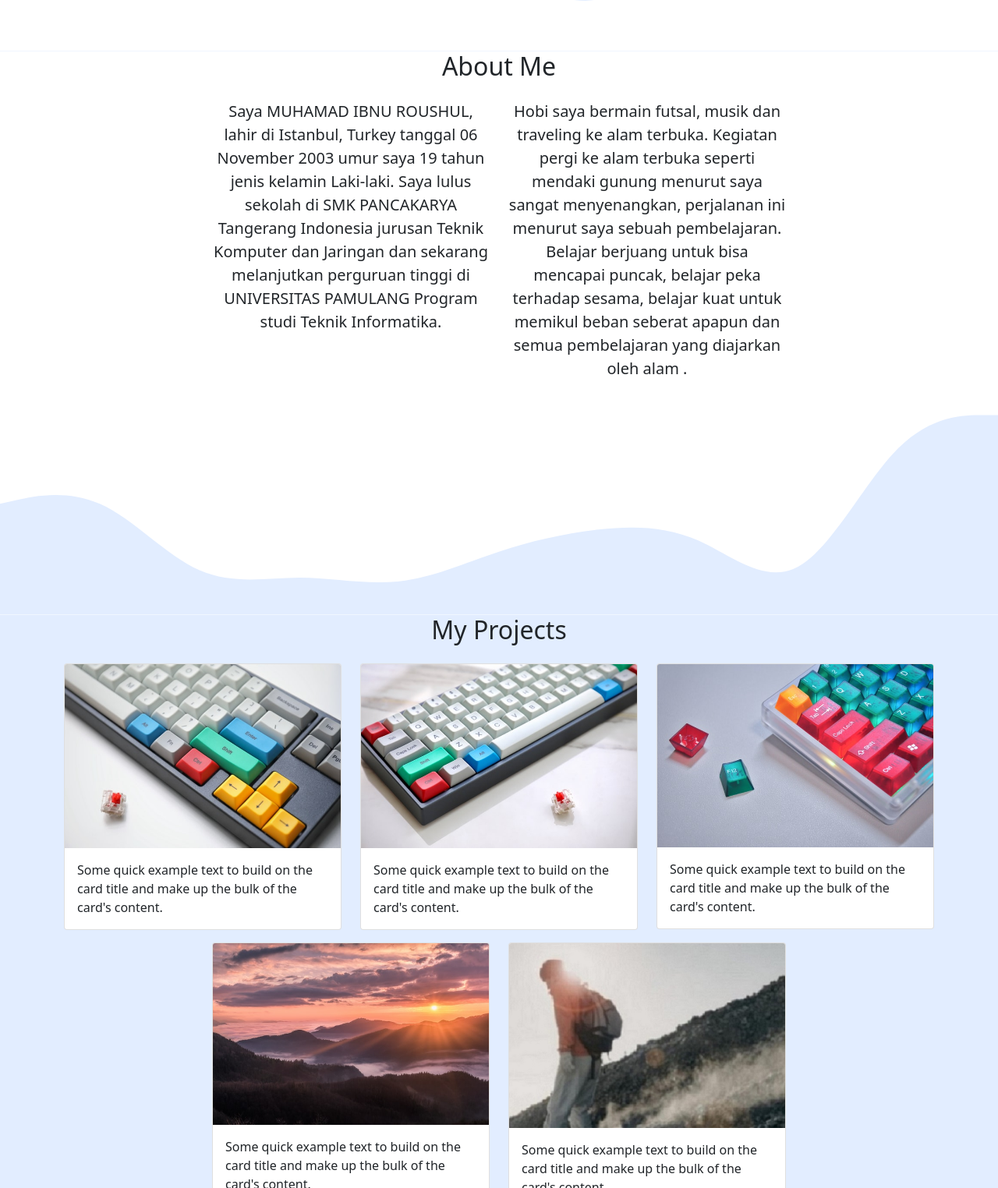
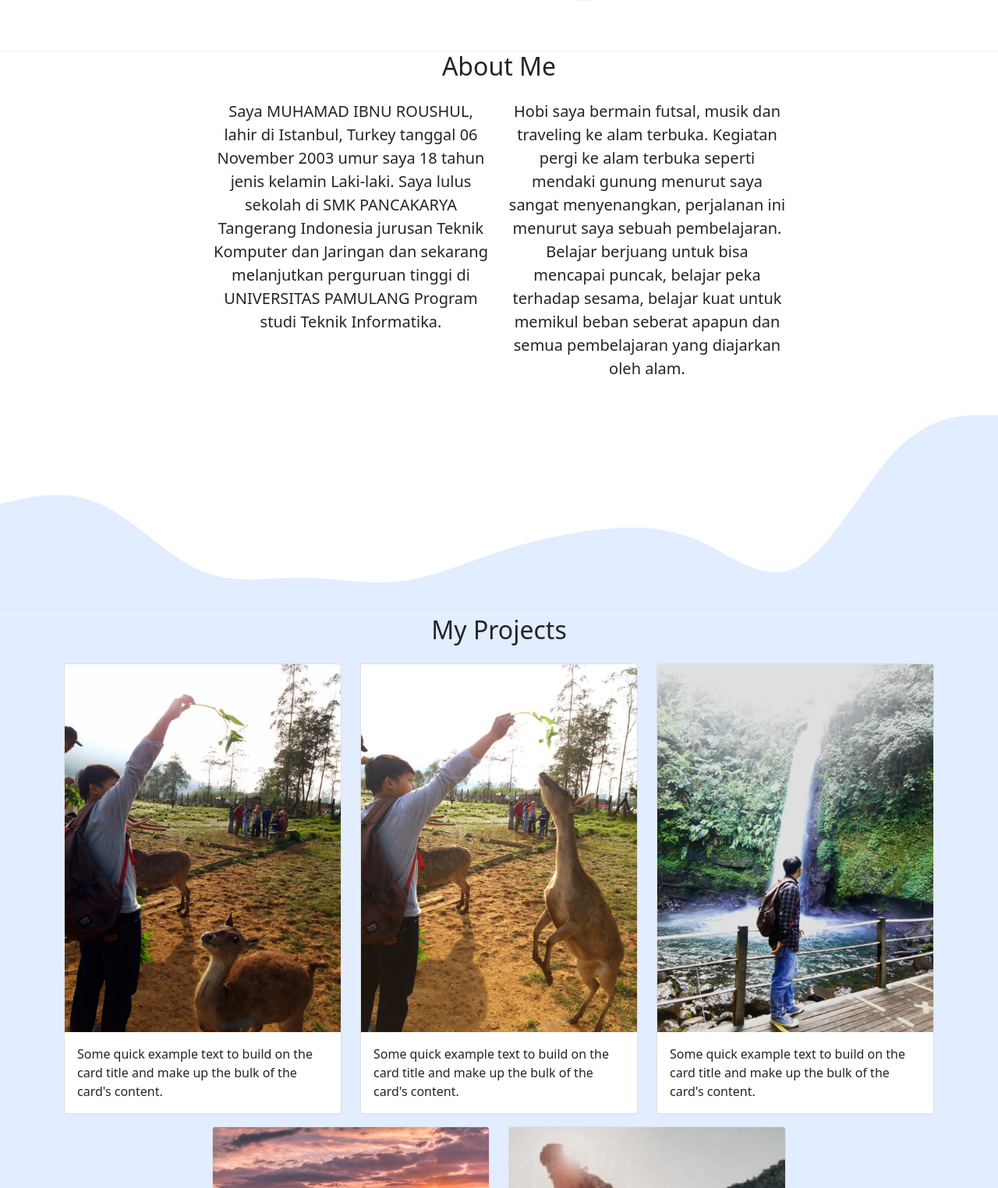
Before and after one commit to MuhamadIbnuRoushul/ibnuesta.github.io, a plain HTML site: page index.html in a window 1280 px wide. Shown: the part 640-2164 px from the top of the page at 78% size. Drawn offline with nearby package versions, Linux system fonts and the light colour scheme.

Commit message:
merubah foto projects index.html

```diff
--- a/index.html
+++ b/index.html
@@ -64,10 +64,10 @@
             </div>
             <div class="row justify-content-center fs-5 text-center">
                 <div class="col-md-4 ">
-                    <p>Saya MUHAMAD IBNU ROUSHUL, lahir di Istanbul, Turkey tanggal 06 November 2003 umur saya 19 tahun jenis kelamin Laki-laki. Saya lulus sekolah di SMK PANCAKARYA Tangerang Indonesia jurusan Teknik Komputer dan Jaringan dan sekarang melanjutkan perguruan tinggi di UNIVERSITAS PAMULANG Program studi Teknik Informatika.</p>
+                    <p>Saya MUHAMAD IBNU ROUSHUL, lahir di Istanbul, Turkey tanggal 06 November 2003 umur saya 18 tahun jenis kelamin Laki-laki. Saya lulus sekolah di SMK PANCAKARYA Tangerang Indonesia jurusan Teknik Komputer dan Jaringan dan sekarang melanjutkan perguruan tinggi di UNIVERSITAS PAMULANG Program studi Teknik Informatika.</p>
                 </div>
                 <div class="col-md-4">
-                    <p>Hobi saya bermain futsal, musik dan traveling ke alam terbuka. Kegiatan pergi ke alam terbuka seperti mendaki gunung menurut saya sangat menyenangkan, perjalanan ini menurut saya sebuah pembelajaran. Belajar berjuang untuk bisa mencapai puncak, belajar peka terhadap sesama, belajar kuat untuk memikul beban seberat apapun dan semua pembelajaran yang diajarkan oleh alam .</p>
+                    <p>Hobi saya bermain futsal, musik dan traveling ke alam terbuka. Kegiatan pergi ke alam terbuka seperti mendaki gunung menurut saya sangat menyenangkan, perjalanan ini menurut saya sebuah pembelajaran. Belajar berjuang untuk bisa mencapai puncak, belajar peka terhadap sesama, belajar kuat untuk memikul beban seberat apapun dan semua pembelajaran yang diajarkan oleh alam.</p>
                 </div>
             </div>
         </div>
@@ -86,7 +86,7 @@
             <div class="row justify-content-center">
                 <div class="col-md-4 mb-3">
                     <div class="card">
-                        <img src="img/project/3.jpg" class="card-img-top" alt="projects1">
+                        <img src="img/project/ibnu2.jpeg" class="card-img-top" alt="projects1">
                         <div class="card-body">
                           <p class="card-text">Some quick example text to build on the card title and make up the bulk of the card's content.</p>
                         </div>
@@ -94,7 +94,7 @@
                 </div>
                 <div class="col-md-4 mb-3">
                     <div class="card">
-                        <img src="img/project/2.jpg" class="card-img-top" alt="projects2">
+                        <img src="img/project/ibnu1.jpeg" class="card-img-top" alt="projects2">
                         <div class="card-body">
                           <p class="card-text">Some quick example text to build on the card title and make up the bulk of the card's content.</p>
                         </div>
@@ -102,7 +102,7 @@
                 </div>
                 <div class="col-md-4 mb-3">
                     <div class="card">
-                        <img src="img/project/5.jpg" class="card-img-top" alt="projects3">
+                        <img src="img/project/ibnu3.jpeg" class="card-img-top" alt="projects3">
                         <div class="card-body">
                           <p class="card-text">Some quick example text to build on the card title and make up the bulk of the card's content.</p>
                         </div>
```
Also changed, not shown: img/project/ibnu1.jpeg (added), img/project/ibnu2.jpeg (added), img/project/ibnu3.jpeg (added).
